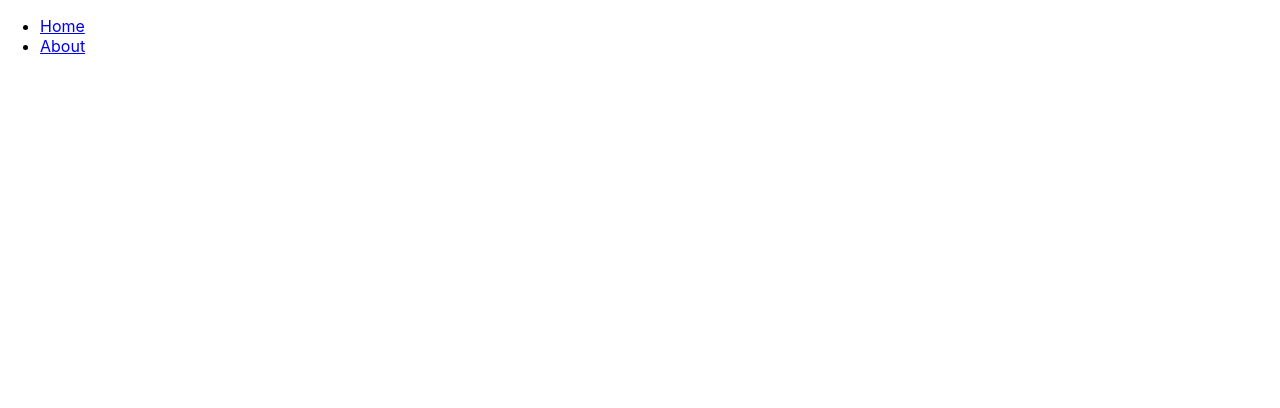
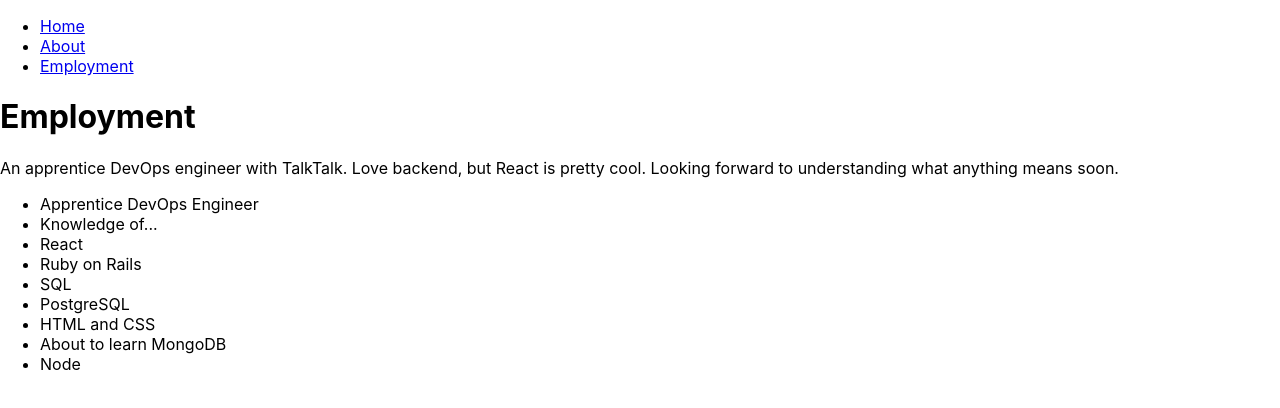
Before and after one commit to kaelaclement/digital-portfolio-challenge, a React (Create React App) app: page /employment in a window 1280 px wide. Shown: the top 408 px of the page. Built offline with nearby package versions, Linux system fonts and the light colour scheme.

Commit message:
add employment page

```diff
--- a/src/App.js
+++ b/src/App.js
@@ -5,6 +5,7 @@ import './App.css';
 import About from './components/About';
 import Home from './components/Home';
 import Navbar from './components/Navbar';
+import Employment from './components/Employment';
 
 const App = () => {
   return (
@@ -12,8 +13,9 @@ const App = () => {
       <Navbar />
 
       <Switch>
-        <Route exact path="/" component={Home} />
-        <Route path="/about" component={About} />
+        <Route exact path='/' component={Home} />
+        <Route path='/about' component={About} />
+        <Route path='/employment' component={Employment} />
       </Switch>
     </div>
   );
--- /dev/null
+++ b/src/components/Employment.js
@@ -0,0 +1,23 @@
+import React from 'react';
+
+const Employment = () => {
+	return (
+		<div>
+			<h1>Employment</h1>
+			<p>An apprentice DevOps engineer with TalkTalk. Love backend, but React is pretty cool. Looking forward to understanding what anything means soon.</p>
+			<ul>
+				<li>Apprentice DevOps Engineer</li>
+				<li>Knowledge of...</li>
+				<li>React</li>
+				<li>Ruby on Rails</li>
+				<li>SQL</li>
+				<li>PostgreSQL</li>
+				<li>HTML and CSS</li>
+				<li>About to learn MongoDB</li>
+				<li>Node</li>
+			</ul>
+		</div>
+	)
+}
+
+export default Employment;
--- a/src/components/Navbar.js
+++ b/src/components/Navbar.js
@@ -7,6 +7,7 @@ const Navbar = () => {
 			<ul>
 				<li><Link to='/'>Home</Link></li>
 				<li><Link to='/about'>About</Link></li>
+				<li><Link to='/employment'>Employment</Link></li>
 			</ul>
 		</div>
 	)
```
